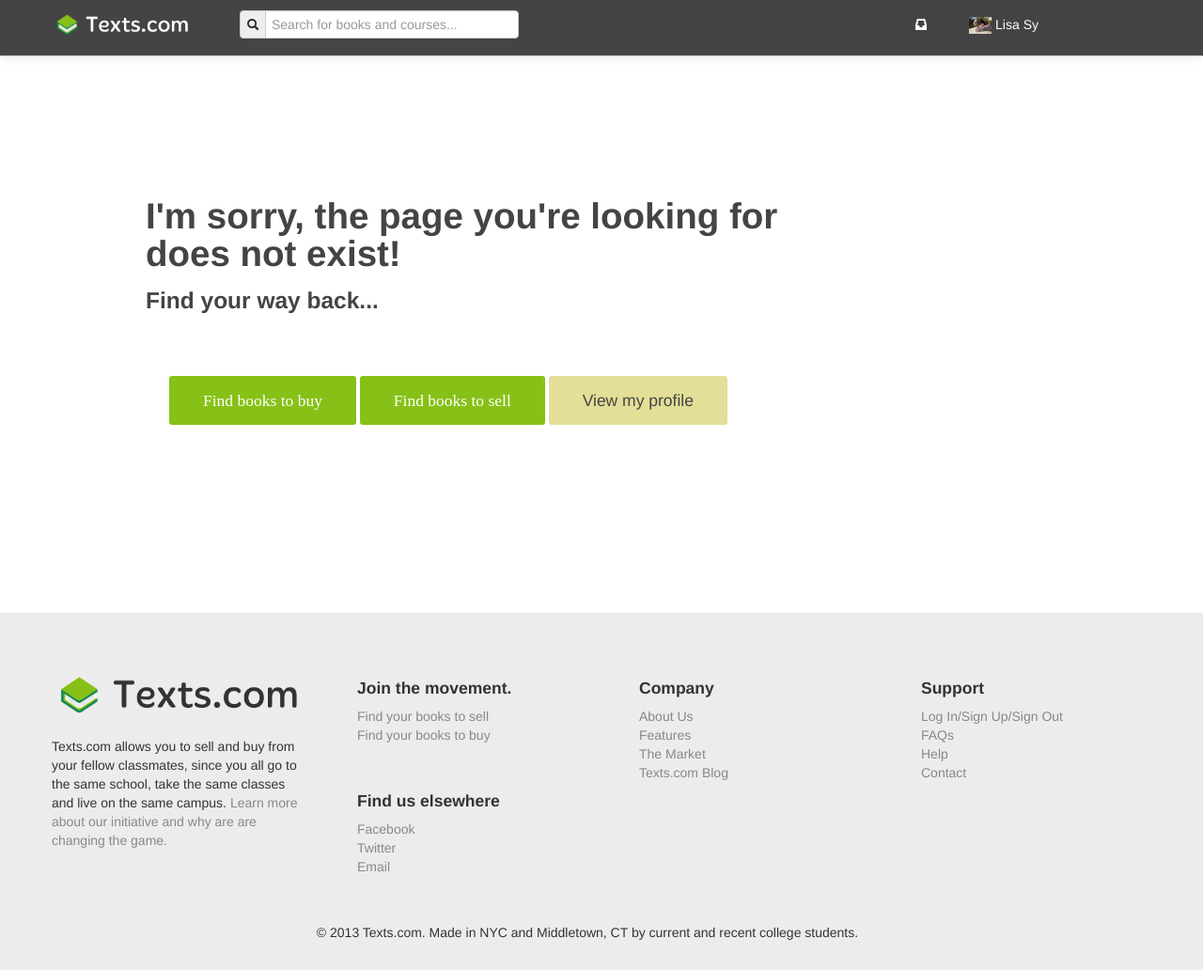
After one commit to lisasy/texts, a PHP site: page /404.php in a window 1280 px wide. The commit adds this page. Shown: the whole page at 94% size. Run offline with PHP 8.4, Linux system fonts and the light colour scheme; style sheets or scripts are compiled from the project's sources; some libraries are stand-ins or nearby versions.

Commit message:
added 404.php

```diff
--- /dev/null
+++ b/404.php
@@ -0,0 +1,30 @@
+<?php include 'header.php' ?>
+<body>
+<?php include 'navbar.php' ?>
+
+
+<div class="body-content">
+
+<div class="container">
+  <div class="row">
+    <section class="error span8 offset1">
+            <h1>I'm sorry, the page you're looking for does not exist!</h1>
+            <h3>Find your way back...</h3>
+            <nav>
+                <ul>
+                    <li><a href="" class="btn btn-green btn-large">Find books to buy</a></li>
+                    <li><a href="" class="btn btn-green btn-large">Find books to sell</a></li>
+                    <li><a href="" class="btn btn-tan btn-large">View my profile</a></li>
+                </ul>
+            </nav>
+    </section>
+</div>
+</div>
+
+</div>
+
+<?php include 'footer.php' ?>
+<?php include 'javascript.php' ?>
+
+</body>
+</html>
--- a/log.txt
+++ b/log.txt
@@ -1,6 +1,6 @@
 
 Saturday, 4/6/13
-3:40px:
+3:00pm
 
 - added the CLOSE button to the 'inventory.php' for the first two book assets; for time's sake and because it is dynamic, you can take this and add it to all (including in 'wishlist.php')
 
--- a/style/style.less
+++ b/style/style.less
@@ -1071,6 +1071,22 @@ Campus Marketplace
 }
 
 /**********************************
+404 Error page
+***********************************/
+.error{
+	padding: 100px 0;
+	nav{
+		display: block;
+		margin: 60px auto;
+		ul{
+			li{
+				display: inline-block;
+			}
+		}
+	}
+}
+
+/**********************************
 Footer
 ***********************************/
 #footer{
```
